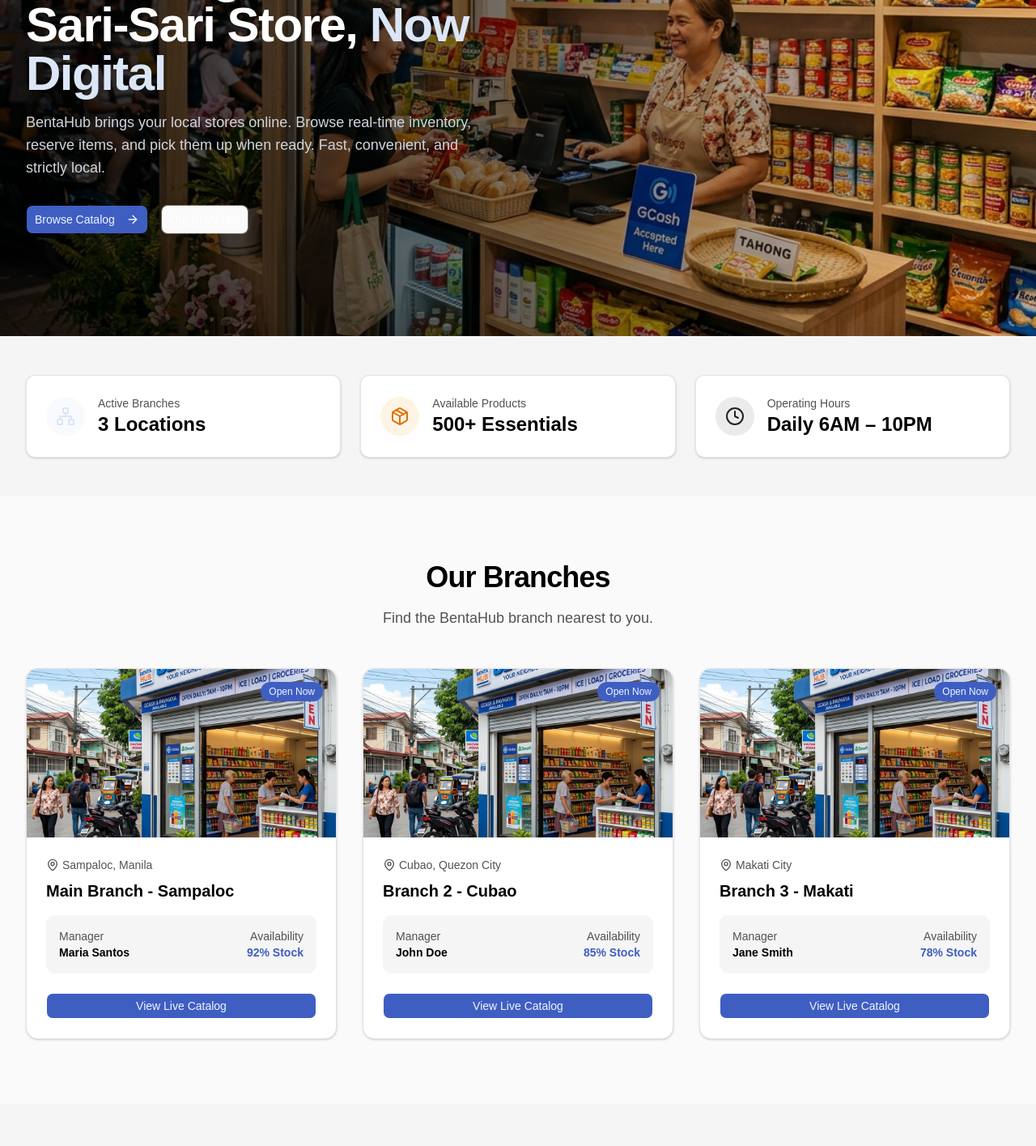
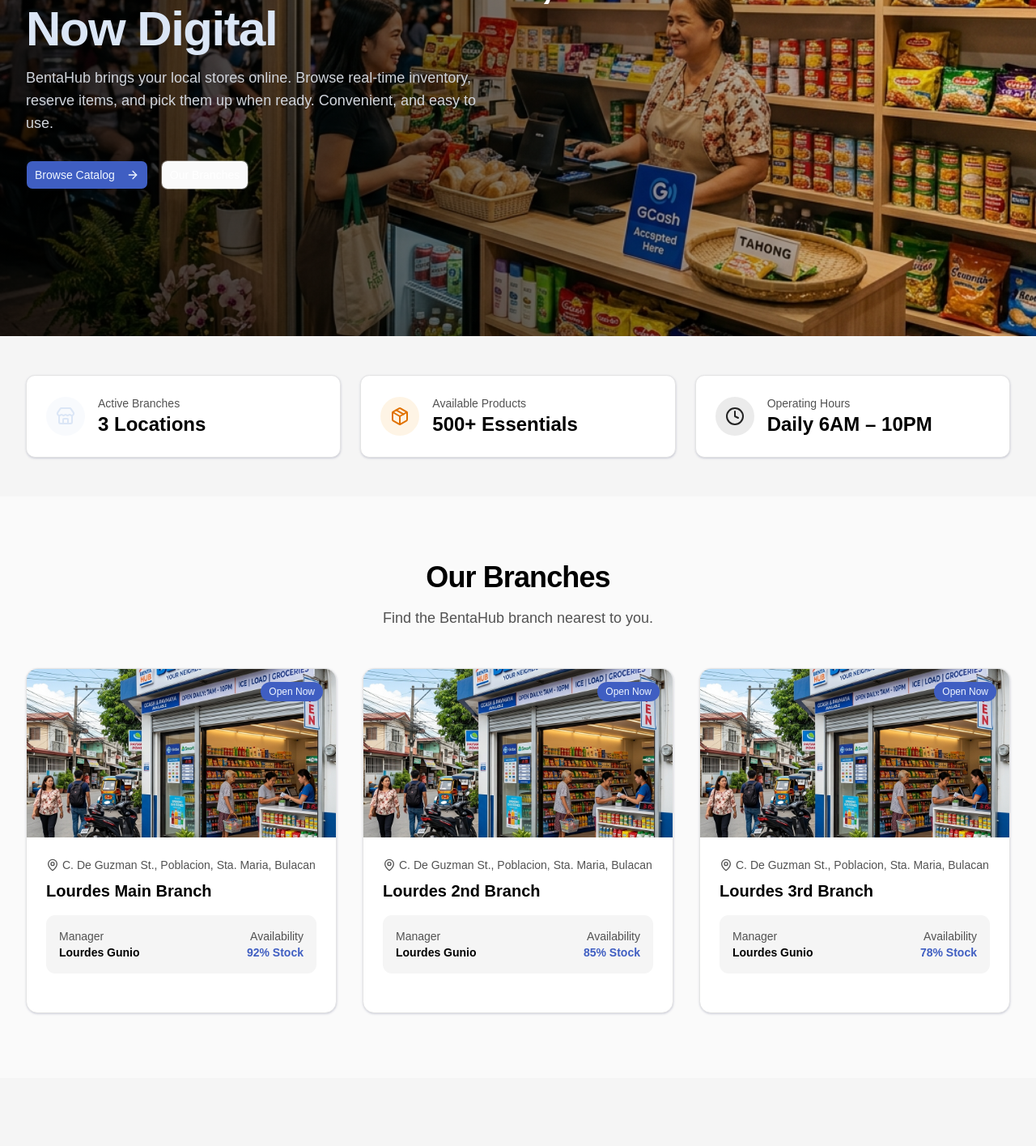
Before and after one commit to WUIX69/bentahub, a Next.js app: page / in a window 1280 px wide. Shown: the part 300-1715 px from the top of the page at 81% size. Built offline with nearby package versions, Linux system fonts and the light colour scheme.

Commit message:
feat: implement landing page components including hero, stats bar, branch grid, and product showcase

```diff
--- a/src/features/landing/components/branch-grid.tsx
+++ b/src/features/landing/components/branch-grid.tsx
@@ -8,27 +8,27 @@ import { Button } from "@/components/ui/button"
 const branches = [
   {
     id: 1,
-    name: "Main Branch - Sampaloc",
-    location: "Sampaloc, Manila",
-    manager: "Maria Santos",
+    name: "Lourdes Main Branch",
+    location: "C. De Guzman St., Poblacion, Sta. Maria, Bulacan",
+    manager: "Lourdes Gunio",
     stock: 92,
     image: "/images/landing/branch-1.png",
     open: true,
   },
   {
     id: 2,
-    name: "Branch 2 - Cubao",
-    location: "Cubao, Quezon City",
-    manager: "John Doe",
+    name: "Lourdes 2nd Branch",
+    location: "C. De Guzman St., Poblacion, Sta. Maria, Bulacan",
+    manager: "Lourdes Gunio",
     stock: 85,
     image: "/images/landing/branch-2.png",
     open: true,
   },
   {
     id: 3,
-    name: "Branch 3 - Makati",
-    location: "Makati City",
-    manager: "Jane Smith",
+    name: "Lourdes 3rd Branch",
+    location: "C. De Guzman St., Poblacion, Sta. Maria, Bulacan",
+    manager: "Lourdes Gunio",
     stock: 78,
     image: "/images/landing/branch-3.png",
     open: true,
@@ -93,12 +93,6 @@ export function BranchGrid() {
                   </div>
                 </div>
 
-                {/* CTA */}
-                <Button asChild className="w-full mt-auto">
-                  <Link href="/customer">
-                    View Live Catalog
-                  </Link>
-                </Button>
               </div>
             </div>
           ))}
--- a/src/features/landing/components/hero-section.tsx
+++ b/src/features/landing/components/hero-section.tsx
@@ -24,19 +24,15 @@ export function HeroSection() {
       {/* Content */}
       <div className="relative z-10 max-w-7xl mx-auto px-4 sm:px-6 lg:px-8 w-full">
         <div className="max-w-2xl text-white">
-          {/* Badge Pill */}
-          <span className="inline-flex items-center px-3 py-1 rounded-full text-xs font-medium bg-primary/20 border border-primary/30 text-primary-foreground mb-6">
-            REVOLUTIONIZING LOCAL RETAIL
-          </span>
 
           {/* Headline */}
           <h1 className="text-4xl sm:text-5xl lg:text-6xl font-bold tracking-tight mb-4">
-            Your Neighborhood Sari-Sari Store, <span className="text-accent">Now Digital</span>
+            Lourdes Sari-Sari Store, <span className="text-accent">Now Digital</span>
           </h1>
 
           {/* Subtitle */}
           <p className="text-lg text-gray-300 mb-8 max-w-xl">
-            BentaHub brings your local stores online. Browse real-time inventory, reserve items, and pick them up when ready. Fast, convenient, and strictly local.
+            BentaHub brings your local stores online. Browse real-time inventory, reserve items, and pick them up when ready. Convenient, and easy to use.
           </p>
 
           {/* CTAs */}
--- a/src/features/landing/components/product-grid.tsx
+++ b/src/features/landing/components/product-grid.tsx
@@ -61,7 +61,7 @@ export function ProductGrid() {
               Essential Goods
             </h2>
             <p className="mt-2 text-muted-foreground">
-              Fast-moving items available for reservation.
+              Items available for reservation.
             </p>
           </div>
           <Link
--- a/src/features/landing/components/stats-bar.tsx
+++ b/src/features/landing/components/stats-bar.tsx
@@ -1,6 +1,6 @@
 "use client"
 
-import { Network, Package, Clock } from "lucide-react"
+import { Store, Package, Clock } from "lucide-react"
 
 export function StatsBar() {
   return (
@@ -10,7 +10,7 @@ export function StatsBar() {
           {/* Card 1: Active Branches */}
           <div className="bg-card border border-border p-6 rounded-xl shadow-sm flex items-center gap-4 hover:shadow-md transition-shadow">
             <div className="h-12 w-12 rounded-full bg-accent/20 flex items-center justify-center text-accent">
-              <Network className="h-6 w-6" />
+              <Store className="h-6 w-6" />
             </div>
             <div>
               <p className="text-sm font-medium text-muted-foreground">Active Branches</p>
```
